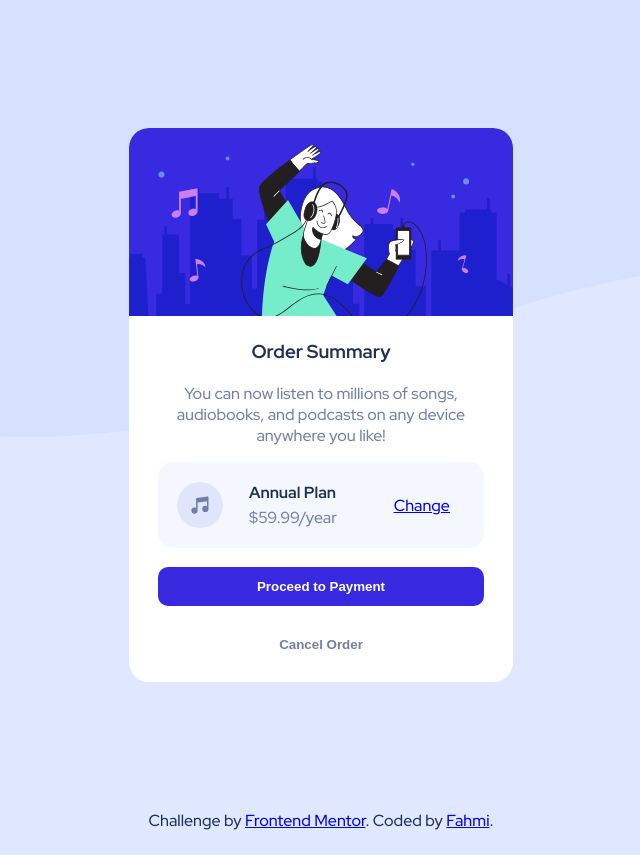
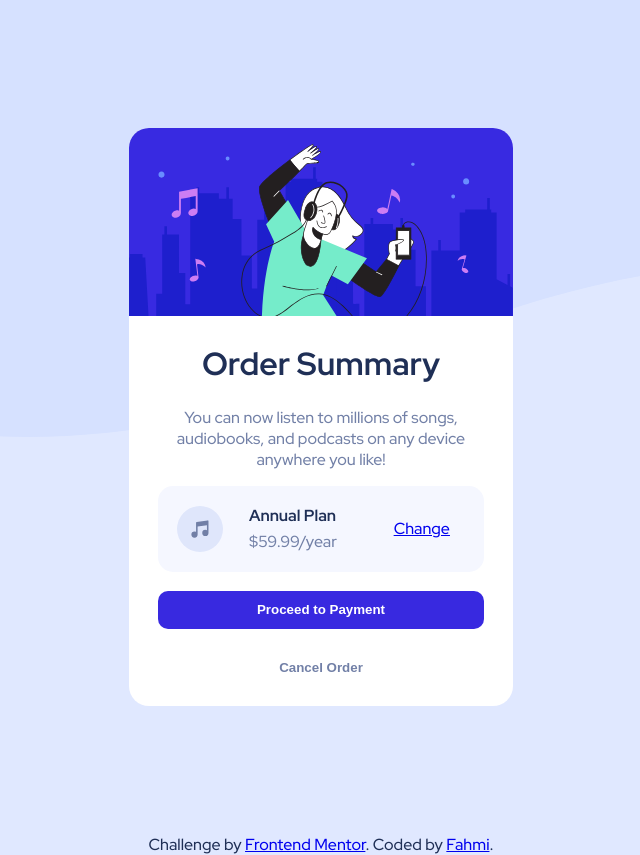
Before and after one commit to Fahmi0604/order-summary-component-main, a plain HTML site: page index.html in a window 1280 px wide. Shown: the whole page, without its empty margins (319-959 px from the left). Before the commit the page ends 831 px from the top, so only its background shows below. Drawn offline with Linux system fonts and the light colour scheme.

Commit message:
edit title

```diff
--- a/index.html
+++ b/index.html
@@ -16,7 +16,7 @@
 
   <div class="card">
     <img src="./images/illustration-hero.svg" alt="image">
-    <h3>Order Summary</h3>
+    <h1>Order Summary</h1>
     <p>You can now listen to millions of songs, audiobooks, and podcasts on any
       device anywhere you like!</p>
     <div class="price">
```
